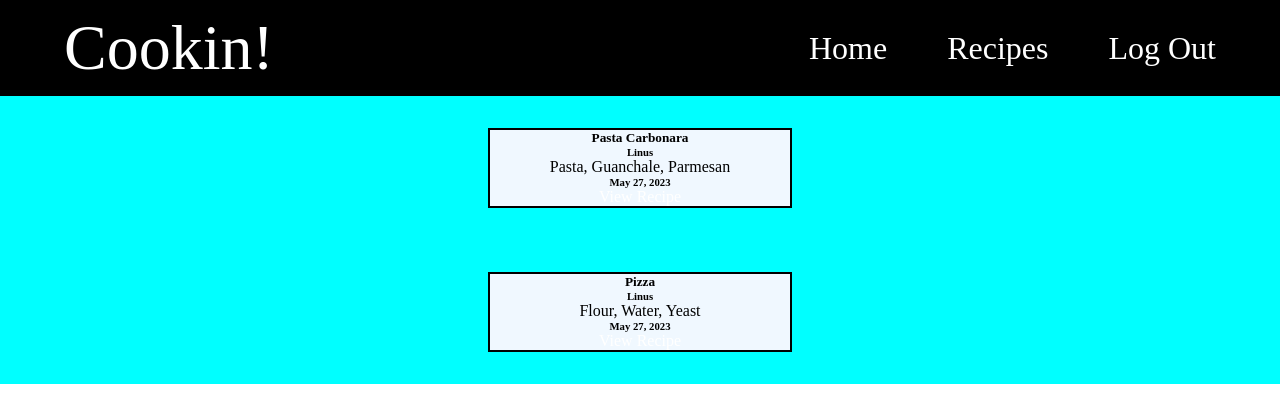
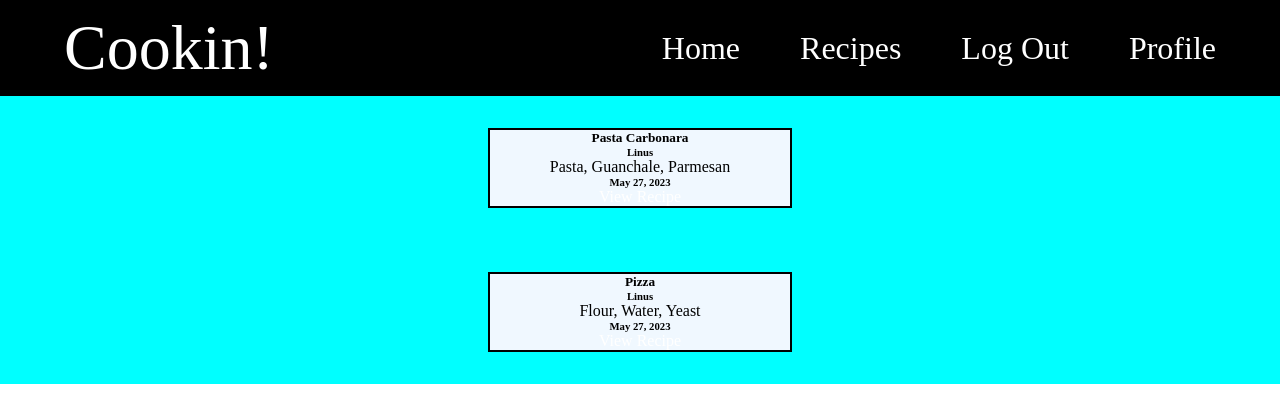
Before and after one commit to linusheinsvig/cookin, a Django app: page /about/ in a window 1280 px wide. Shown: the top 420 px of the page. Run offline with Django 3.2, Linux system fonts and the light colour scheme; a user stored in the database is signed in; data comes from the database, SQL or seed files in the repository; both versions use the stored data as it was after the commit.

Commit message:
Add profile page

```diff
--- a/config/settings.py
+++ b/config/settings.py
@@ -131,3 +131,5 @@ STATICFILES_DIRS = [
 DEFAULT_AUTO_FIELD = 'django.db.models.BigAutoField'
 
 LOGIN_REDIRECT_URL = 'cookin-home'
+LOGIN_URL = 'user-login'
+LOGOUT_REDIRECT_URL = 'cookin-home'
--- a/config/urls.py
+++ b/config/urls.py
@@ -24,4 +24,5 @@ urlpatterns = [
     path('register/', user_views.register, name='user-register'),
     path('login/', auth_views.LoginView.as_view(template_name='users/login.html'), name='user-login'),
     path('logout/', auth_views.LogoutView.as_view(template_name='users/logout.html'), name='user-logout'),
+    path('profile/', user_views.profile, name='user-profile'),
 ]
--- a/recipes/templates/recipes/base.html
+++ b/recipes/templates/recipes/base.html
@@ -24,7 +24,10 @@
                  <li class="nav-item">
                   {% if user.is_authenticated %}
                   <a href="{% url 'user-logout' %}" class="nav-link">Log Out</a>
-               {% else %}
+                  <li class="nav-item">
+                     <a href="{% url 'user-profile' %}" class="nav-link">Profile</a>
+                  </li>
+                  {% else %}
                   <a href="{% url 'user-login' %}" class="nav-link">Log In</a>
                   </li>
                   <li>
--- a/users/views.py
+++ b/users/views.py
@@ -1,6 +1,7 @@
 from django.shortcuts import render, redirect
 from django.contrib.auth.forms import UserCreationForm
 from django.contrib import messages
+from django.contrib.auth.decorators import login_required
 from . import forms
 
 # Create your views here.
@@ -17,3 +18,8 @@ def register(request):
     else:
         form = forms.UserRegisterForm()
     return render(request, 'users/register.html', {'form': form})
+
+
+@login_required()
+def profile(request):
+    return render(request, 'users/profile.html')
```
Also changed, not shown: users/templates/users/profile.html (added, +9 -0 lines), db.sqlite3.
